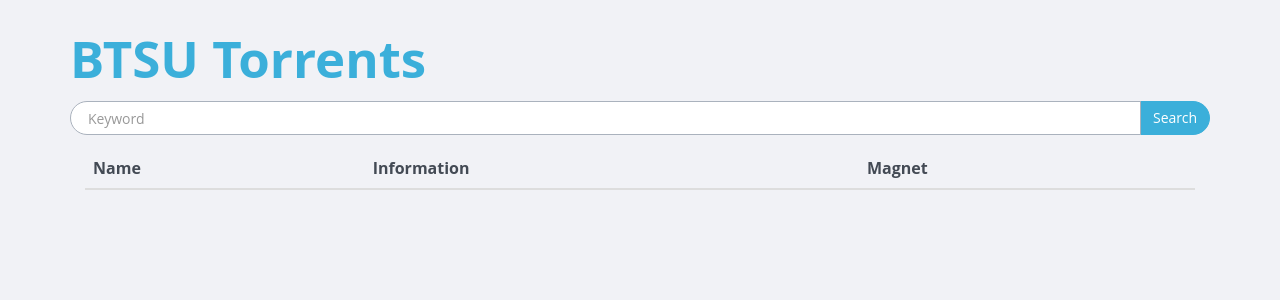
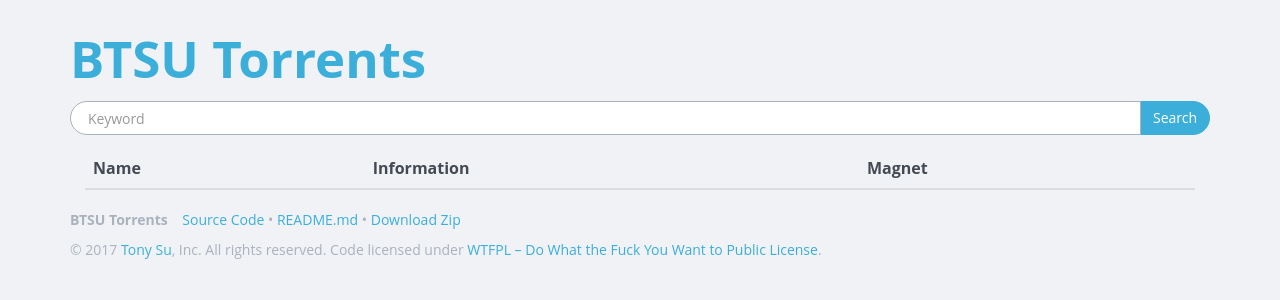
Before and after one commit to peitaosu/BTSU, a Django app: page /list?q=00 in a window 1280 px wide. Shown: the top 300 px of the page. Run offline with Django 3.2, Linux system fonts and the light colour scheme; data that the repository does not hold is empty.

Commit message:
add footer with more information

```diff
--- a/btsu/btsu/templates/all.html
+++ b/btsu/btsu/templates/all.html
@@ -16,6 +16,7 @@
 					</table>
 				</div>
 			</div>
+			{% include "footer.html" %}
 		</div>
 	</body>
 </html>
--- /dev/null
+++ b/btsu/btsu/templates/footer.html
@@ -0,0 +1,6 @@
+<div class="footer-copyright clearfix">
+    <p>
+        <b>BTSU Torrents</b>&nbsp;&nbsp;&nbsp;&nbsp;<a href="https://github.com/peitaosu/BTSU" >Source Code</a>&nbsp;•&nbsp;<a href="https://github.com/peitaosu/BTSU/blob/master/README.md">README.md</a>&nbsp;•&nbsp;<a href="https://github.com/peitaosu/BTSU/archive/master.zip">Download Zip</a>
+    </p>
+    <p>© 2017 <a href="http://www.github.com/peitaosu" target="_blank">Tony Su</a>, Inc. All rights reserved. Code licensed under <a href="http://www.wtfpl.net/txt/copying/" target="_blank" rel="external nofollow">WTFPL – Do What the Fuck You Want to Public License</a>.</p>
+</div>
--- a/btsu/btsu/templates/index.html
+++ b/btsu/btsu/templates/index.html
@@ -7,6 +7,8 @@
 			<div class="col-md-12">
 				<h4 id="total">Total Torrents: {{ total }}</h4>
 			</div>
+
+			{% include "footer.html" %}
 		</div>
 	</body>
 </html>
--- a/btsu/btsu/templates/list.html
+++ b/btsu/btsu/templates/list.html
@@ -23,6 +23,7 @@
 					</tbody>
 				</table>
 			</div>
+			{% include "footer.html" %}
 		</div>
 	</body>
 </html>
--- a/btsu/btsu/templates/search.html
+++ b/btsu/btsu/templates/search.html
@@ -28,6 +28,7 @@
 			<div class="col-md-12">
 				<h4 id="total">Total Torrents: {{ search_count }}</h4>
 			</div>
+			{% include "footer.html" %}
 		</div>
 	</body>
 </html>
```
